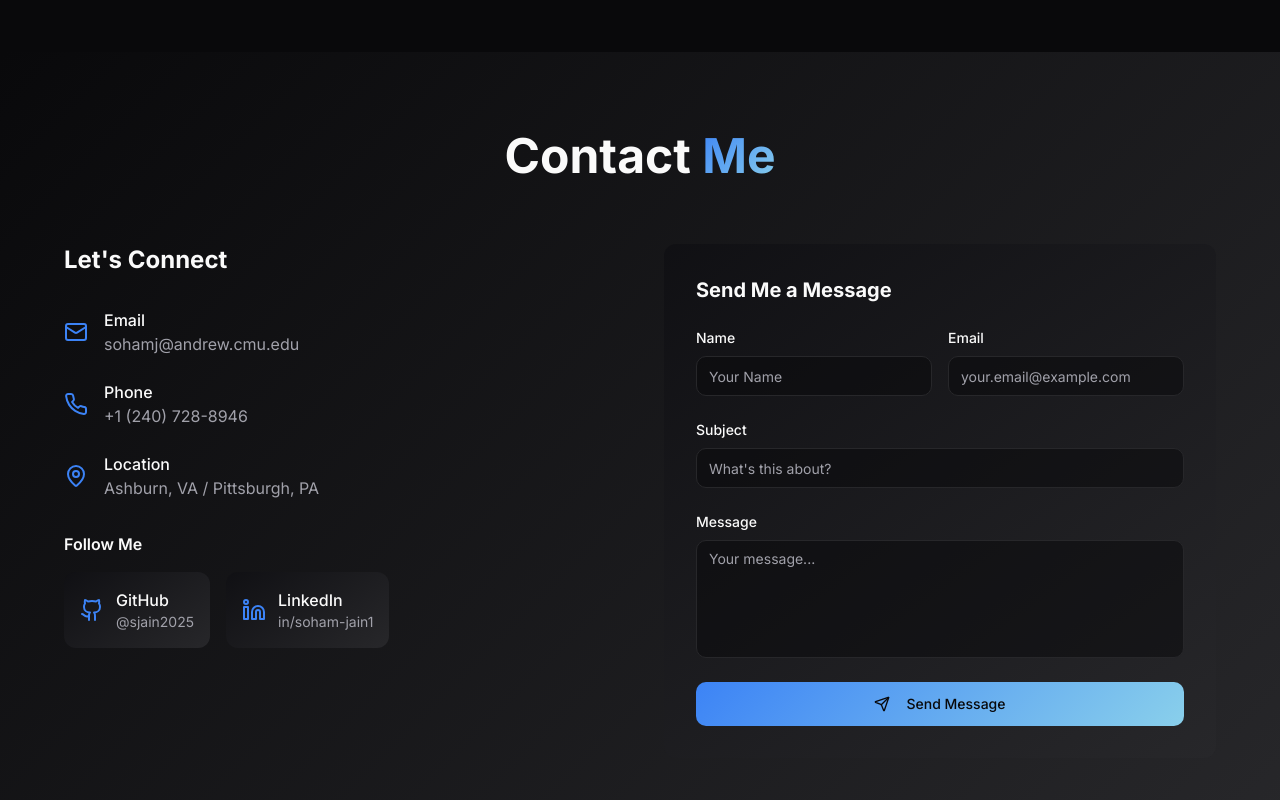
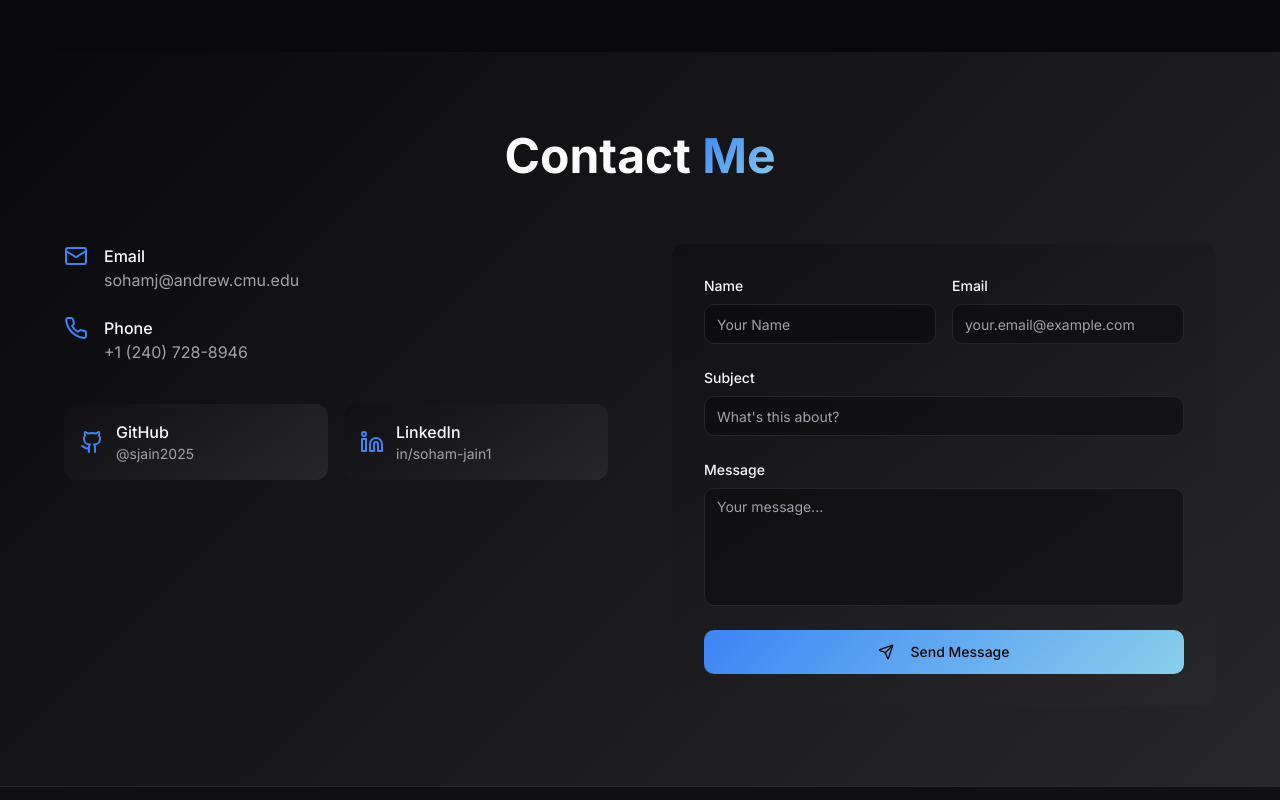
Before and after one commit to sjain2025/sjain2025.github.io, a React (Vite) app: page / in a window 1280 px wide. Shown: the part 11200-12000 px from the top of the page. Built offline with nearby package versions, Linux system fonts and the light colour scheme.

Commit message:
feat: contact page

```diff
--- a/src/components/sections/Contact.tsx
+++ b/src/components/sections/Contact.tsx
@@ -98,12 +98,6 @@ const Contact = () => {
       label: "Phone",
       value: "+1 (240) 728-8946",
       link: "tel:+12407288946"
-    },
-    {
-      icon: <MapPin className="h-6 w-6" />,
-      label: "Location",
-      value: "Ashburn, VA / Pittsburgh, PA",
-      link: null
     }
   ];
 
@@ -130,17 +124,13 @@ const Contact = () => {
             Contact <span className="text-gradient">Me</span>
           </h2>
 
-          <div className="grid lg:grid-cols-2 gap-12">
+          <div className="grid lg:grid-cols-2 gap-12 lg:gap-16">
             {/* Contact details and social links */}
-            <div className="space-y-8 animate-slide-in">
-              <div>
-                <h3 className="text-2xl font-bold text-foreground mb-6">Let's Connect</h3>
-              </div>
-
+            <div className="flex flex-col gap-10 animate-slide-in">
               {/* Ways to reach me */}
               <div className="space-y-6">
                 {contactInfo.map((info, index) => (
-                  <div key={index} className="flex items-center space-x-4">
+                  <div key={index} className="flex items-start gap-4">
                     <div className="text-primary">
                       {info.icon}
                     </div>
@@ -163,8 +153,7 @@ const Contact = () => {
 
               {/* Social media profiles */}
               <div>
-                <h4 className="font-semibold text-foreground mb-4">Follow Me</h4>
-                <div className="flex space-x-4">
+                <div className="grid grid-cols-1 sm:grid-cols-2 gap-4">
                   {socialLinks.map((social, index) => (
                     <a
                       key={index}
@@ -190,8 +179,6 @@ const Contact = () => {
 
             {/* Send me a message form */}
             <div className="card-gradient rounded-xl p-8 shadow-medium animate-fade-up">
-              <h3 className="text-xl font-bold text-foreground mb-6">Send Me a Message</h3>
-
               <form onSubmit={handleSubmit} className="space-y-6">
                 <div className="grid md:grid-cols-2 gap-4">
                   <div>
```
Also changed, not shown: 1 other file (tests, documents, lock files or other folders).
